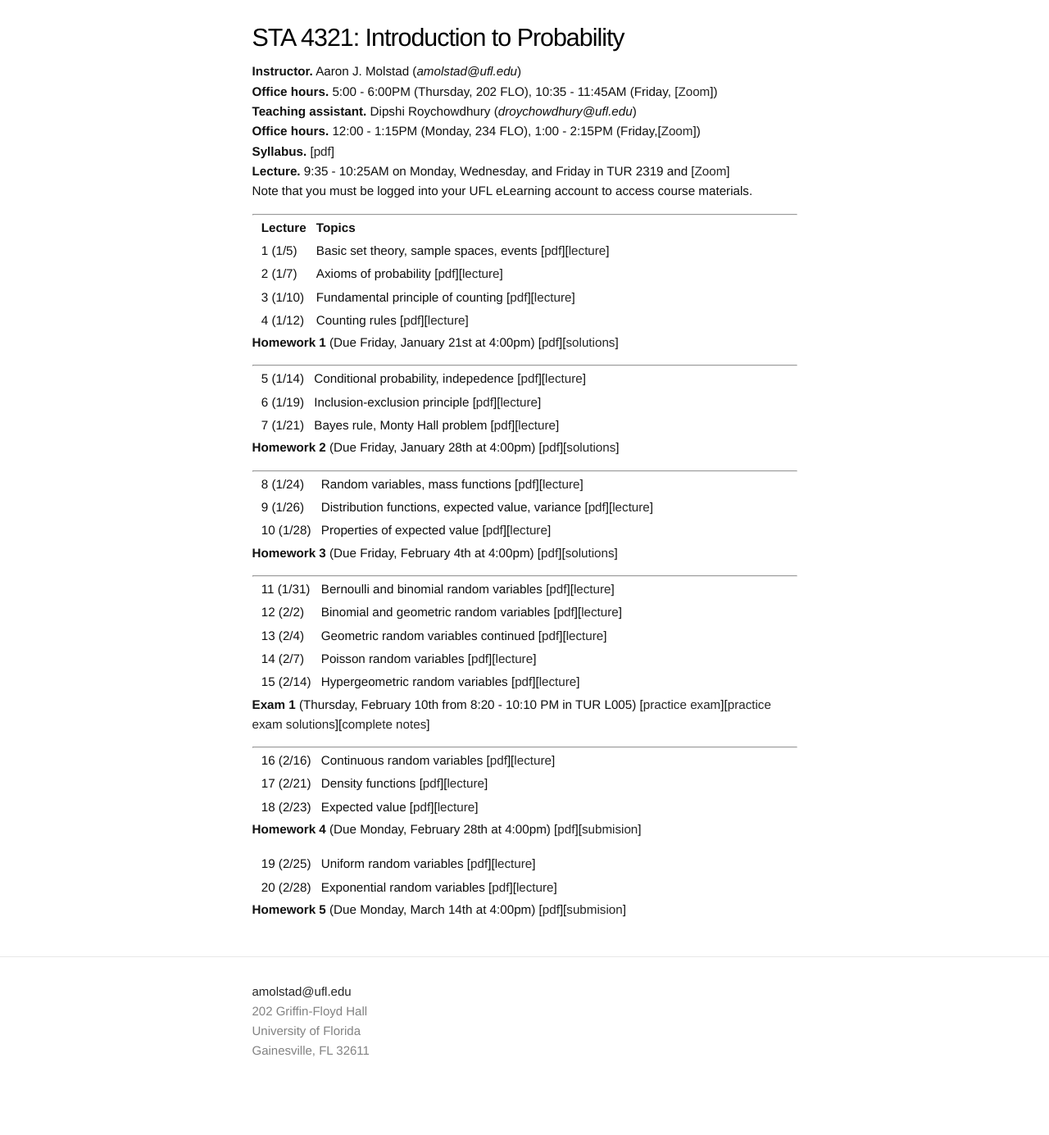
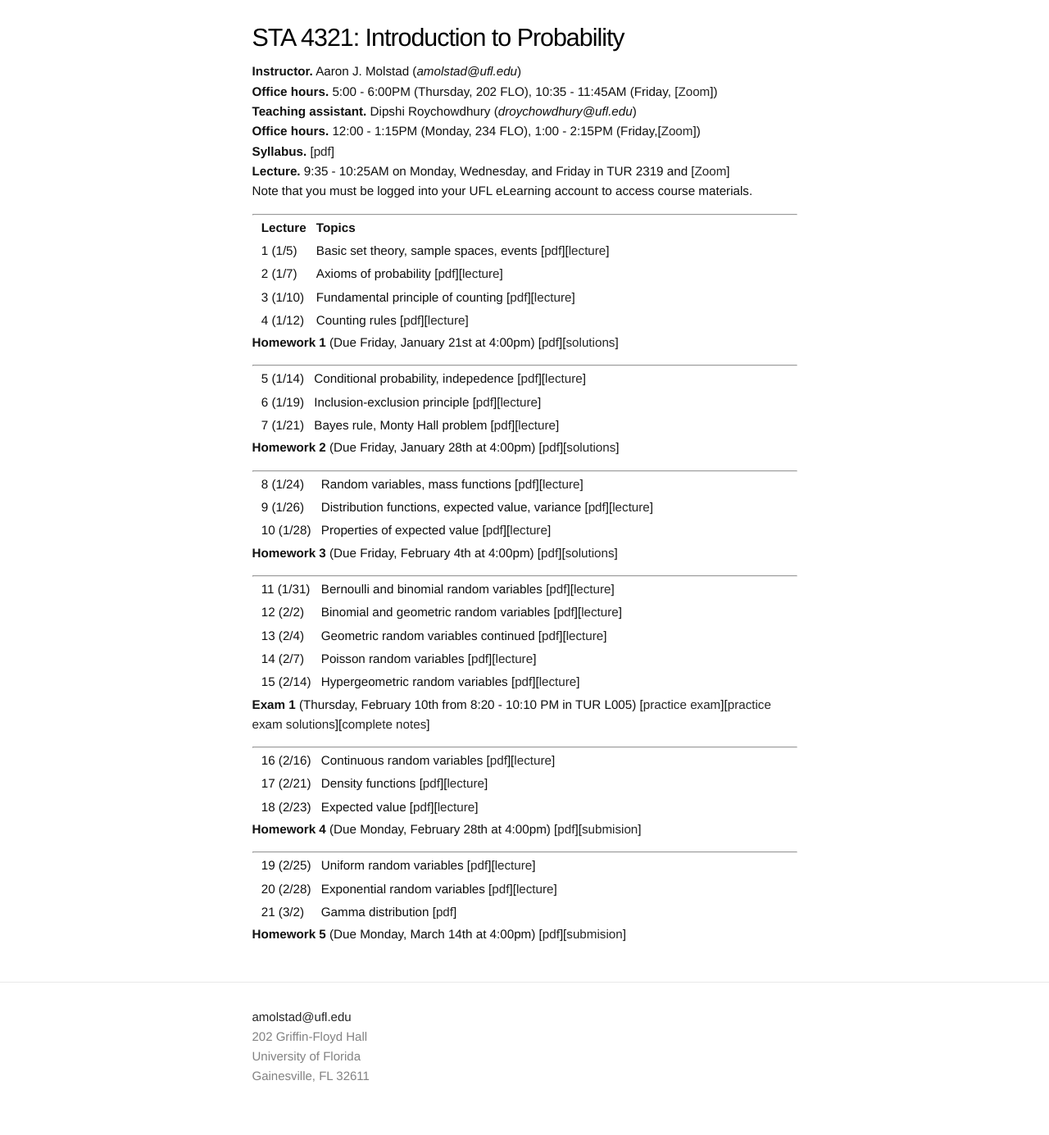
Before and after one commit to ajmolstad/ajmolstad.github.io, a Jekyll site: the page built from S22_STA4321.md, in a window 1280 px wide. Shown: the whole page at 82% size. Built offline with Jekyll 4.4.1, drawn with Linux system fonts in a browser that asks for light colours; before the commit the page ends 1354 px from its top, so only the background shows below that.

Commit message:
Update S22_STA4321.md

```diff
--- a/S22_STA4321.md
+++ b/S22_STA4321.md
@@ -64,8 +64,11 @@ Note that you must be logged into your UFL eLearning account to access course ma
 
 **Homework 4** (Due Monday, February 28th at 4:00pm) [[pdf](https://ufl.instructure.com/files/66822479/download?download_frd=1)][[submision](https://ufl.instructure.com/courses/452037/assignments/5138075)]
 
+---------
 
 || 19 (2/25) || Uniform random variables [[pdf](https://ufl.instructure.com/files/66927464/download?download_frd=1)][[lecture](https://ufl.instructure.com/courses/452037/files?preview=66954954)] ||
 || 20 (2/28) || Exponential random variables [[pdf](https://ufl.instructure.com/files/66990159/download?download_frd=1)][[lecture](https://ufl.instructure.com/courses/452037/files?preview=66990164)] ||
+|| 21 (3/2) || Gamma distribution [[pdf](https://ufl.instructure.com/files/67040478/download?download_frd=1)] ||
+
 
 **Homework 5** (Due Monday, March 14th at 4:00pm) [[pdf](https://ufl.instructure.com/files/66990574/download?download_frd=1)][[submision](https://ufl.instructure.com/courses/452037/assignments/5141813)]
```
